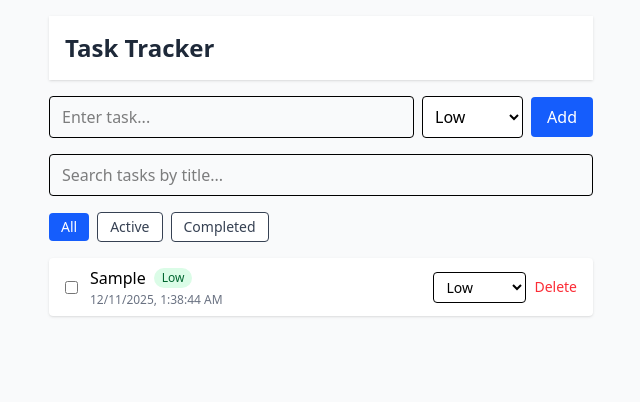
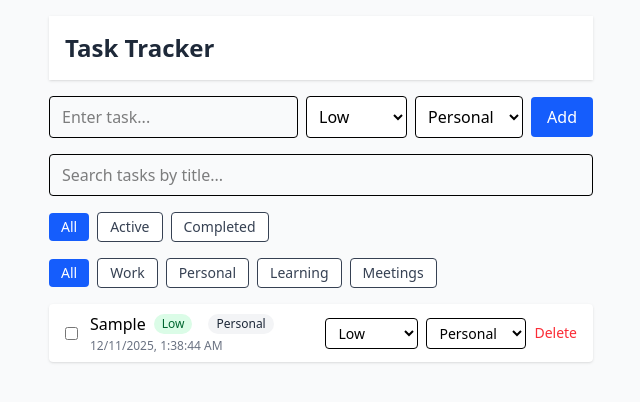
Before and after one commit to rupesh-ranjan/TaskTracker, a React app: page / in a window 1280 px wide. Both pictures are taken after typing "Sample" into the empty fields and a click on the button "Add". Shown: the top 402 px of the page, without its empty margins (319-959 px from the left). Built offline with nearby package versions, Linux system fonts and the light colour scheme; the HTML template or start-up script is replaced by a standard one.

Commit message:
add category filter

```diff
--- a/src/App.jsx
+++ b/src/App.jsx
@@ -3,6 +3,7 @@ import AddTask from "./components/AddTask.jsx";
 import TaskList from "./components/TaskList.jsx";
 import FilterBar from "./components/FilterBar.jsx";
 import SearchBar from "./components/SearchBar.jsx";
+import CategoryFilter from "./components/CategoryFilter.jsx";
 
 export default function App() {
     return (
@@ -11,6 +12,7 @@ export default function App() {
             <AddTask />
             <SearchBar />
             <FilterBar />
+            <CategoryFilter />
             <TaskList />
         </div>
     );
--- a/src/components/AddTask.jsx
+++ b/src/components/AddTask.jsx
@@ -1,16 +1,17 @@
 import { useState } from "react";
 import { useDispatch } from "react-redux";
 import { addTask } from "../features/tasks/tasksSlice.js";
-import { PRIORITIES } from "../constants/index.js";
+import { PRIORITIES, CATEGORIES } from "../constants/index.js";
 
 export default function AddTask() {
     const dispatch = useDispatch();
     const [title, setTitle] = useState("");
     const [priority, setPriority] = useState("low");
+    const [category, setCategory] = useState("personal");
 
     const handleAdd = () => {
         if (!title.trim()) return;
-        dispatch(addTask({ title, priority }));
+        dispatch(addTask({ title: title.trim(), priority, category }));
         setTitle("");
     };
 
@@ -29,10 +30,24 @@ export default function AddTask() {
                 value={priority}
                 onChange={(e) => setPriority(e.target.value)}
                 className="border px-2 py-2 rounded bg-white"
+                aria-label="Select priority"
             >
                 {PRIORITIES.map((p) => (
                     <option key={p.value} value={p.value}>
                         {p.label}
+                    </option>
+                ))}
+            </select>
+
+            <select
+                value={category}
+                onChange={(e) => setCategory(e.target.value)}
+                className="border px-2 py-2 rounded bg-white"
+                aria-label="Select category"
+            >
+                {CATEGORIES.map((c) => (
+                    <option key={c.value} value={c.value}>
+                        {c.label}
                     </option>
                 ))}
             </select>
--- /dev/null
+++ b/src/components/CategoryFilter.jsx
@@ -0,0 +1,42 @@
+import { useSelector, useDispatch } from "react-redux";
+import { CATEGORIES } from "../constants/index.js";
+import { setCategoryFilter } from "../features/tasks/tasksSlice.js";
+
+export default function CategoryFilter() {
+    const dispatch = useDispatch();
+    const current = useSelector((state) => state.tasks.categoryFilter || "all");
+
+    return (
+        <div className="flex items-center gap-2 mb-4">
+            <button
+                onClick={() => dispatch(setCategoryFilter("all"))}
+                className={`px-3 py-1 rounded text-sm ${
+                    current === "all"
+                        ? "bg-blue-600 text-white"
+                        : "bg-white border text-gray-700"
+                }`}
+                aria-pressed={current === "all"}
+            >
+                All
+            </button>
+
+            {CATEGORIES.map((c) => {
+                const active = current === c.value;
+                return (
+                    <button
+                        key={c.value}
+                        onClick={() => dispatch(setCategoryFilter(c.value))}
+                        className={`px-3 py-1 rounded text-sm ${
+                            active
+                                ? "bg-blue-600 text-white"
+                                : "bg-white border text-gray-700"
+                        }`}
+                        aria-pressed={active}
+                    >
+                        {c.label}
+                    </button>
+                );
+            })}
+        </div>
+    );
+}
--- a/src/components/TaskItem.jsx
+++ b/src/components/TaskItem.jsx
@@ -3,10 +3,11 @@ import {
     toggleTask,
     deleteTask,
     updatePriority,
+    updateCategory,
 } from "../features/tasks/tasksSlice.js";
 import PriorityBadge from "./PriorityBadge.jsx";
 import { PRIORITIES } from "../constants/index.js";
-
+import { CATEGORIES } from "../constants/index.js";
 export default function TaskItem({ task }) {
     const dispatch = useDispatch();
 
@@ -18,6 +19,7 @@ export default function TaskItem({ task }) {
                     checked={task.completed}
                     onChange={() => dispatch(toggleTask(task.id))}
                 />
+
                 <div>
                     <div className="flex items-center gap-2">
                         <span
@@ -29,7 +31,18 @@ export default function TaskItem({ task }) {
                         >
                             {task.title}
                         </span>
+
                         <PriorityBadge priority={task.priority} />
+
+                        <span className="ml-2 px-2 py-0.5 text-xs rounded-full bg-gray-100 text-gray-800">
+                            {
+                                (
+                                    CATEGORIES.find(
+                                        (c) => c.value === task.category
+                                    ) || { label: "Inbox" }
+                                ).label
+                            }
+                        </span>
                     </div>
 
                     <div className="text-xs text-gray-500 mt-0.5">
@@ -58,6 +71,26 @@ export default function TaskItem({ task }) {
                     ))}
                 </select>
 
+                <select
+                    value={task.category || "inbox"}
+                    onChange={(e) =>
+                        dispatch(
+                            updateCategory({
+                                id: task.id,
+                                category: e.target.value,
+                            })
+                        )
+                    }
+                    className="text-sm border rounded px-2 py-1 bg-white"
+                    aria-label={`Change category for ${task.title}`}
+                >
+                    {CATEGORIES.map((c) => (
+                        <option key={c.value} value={c.value}>
+                            {c.label}
+                        </option>
+                    ))}
+                </select>
+
                 <button
                     onClick={() => dispatch(deleteTask(task.id))}
                     className="text-red-500 text-sm"
--- a/src/constants/index.js
+++ b/src/constants/index.js
@@ -17,3 +17,10 @@ export const FILTERS = [
     { value: "active", label: "Active" },
     { value: "completed", label: "Completed" },
 ];
+
+export const CATEGORIES = [
+    { value: "work", label: "Work" },
+    { value: "personal", label: "Personal" },
+    { value: "learning", label: "Learning" },
+    { value: "meetings", label: "Meetings" },
+];
--- a/src/features/tasks/tasksSelectors.js
+++ b/src/features/tasks/tasksSelectors.js
@@ -1,5 +1,11 @@
 export function selectVisibleTasks(state) {
-    const { byId, allIds, filter = "all", searchQuery = "" } = state.tasks;
+    const {
+        byId,
+        allIds,
+        filter = "all",
+        searchQuery = "",
+        categoryFilter = "all",
+    } = state.tasks;
 
     const q = (searchQuery || "").trim().toLowerCase();
 
@@ -11,6 +17,13 @@ export function selectVisibleTasks(state) {
         tasks = tasks.filter((t) => t.completed);
     }
 
+    if (categoryFilter && categoryFilter !== "all") {
+        tasks = tasks.filter(
+            (t) =>
+                (t.category || t.categories?.[0] || "inbox") === categoryFilter
+        );
+    }
+
     if (q.length > 0) {
         tasks = tasks.filter((t) => (t.title || "").toLowerCase().includes(q));
     }
--- a/src/features/tasks/tasksSlice.js
+++ b/src/features/tasks/tasksSlice.js
@@ -5,6 +5,7 @@ const initialState = {
     allIds: [],
     filter: "all",
     searchQuery: "",
+    categoryFilter: "all",
 };
 
 const tasksSlice = createSlice({
@@ -17,16 +18,17 @@ const tasksSlice = createSlice({
                 state.byId[task.id] = task;
                 state.allIds.push(task.id);
             },
-            prepare({ title, priority = "low" }) {
+            prepare({ title, priority = "low", category = "personal" }) {
                 return {
                     payload: {
                         id: nanoid(),
                         title,
                         completed: false,
-                        priority, // 'low' | 'medium' | 'high' | 'urgent'
+                        priority,
+                        category,
                         createdAt: new Date().toISOString(),
                         updatedAt: null,
-                        categories: [],
+                        categories: [category],
                     },
                 };
             },
@@ -64,6 +66,20 @@ const tasksSlice = createSlice({
             state.searchQuery = action.payload;
         },
 
+        setCategoryFilter(state, action) {
+            state.categoryFilter = action.payload;
+        },
+
+        updateCategory(state, action) {
+            const { id, category } = action.payload;
+            const t = state.byId[id];
+            if (t) {
+                t.category = category;
+                t.categories = [category];
+                t.updatedAt = new Date().toISOString();
+            }
+        },
+
         loadTasks(state, action) {
             return action.payload;
         },
@@ -78,5 +94,7 @@ export const {
     setFilter,
     loadTasks,
     setSearch,
+    updateCategory,
+    setCategoryFilter,
 } = tasksSlice.actions;
 export default tasksSlice.reducer;
```
